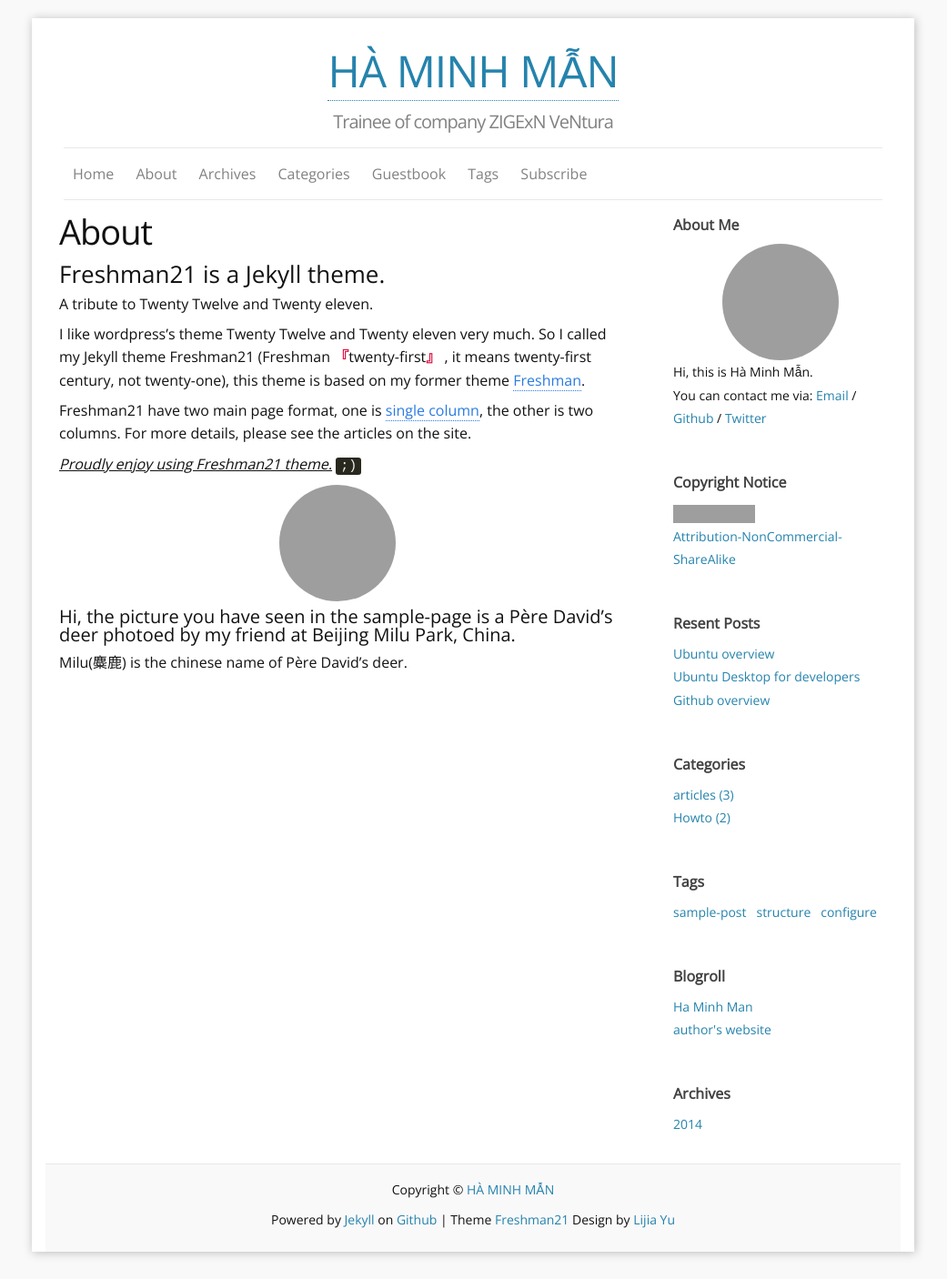
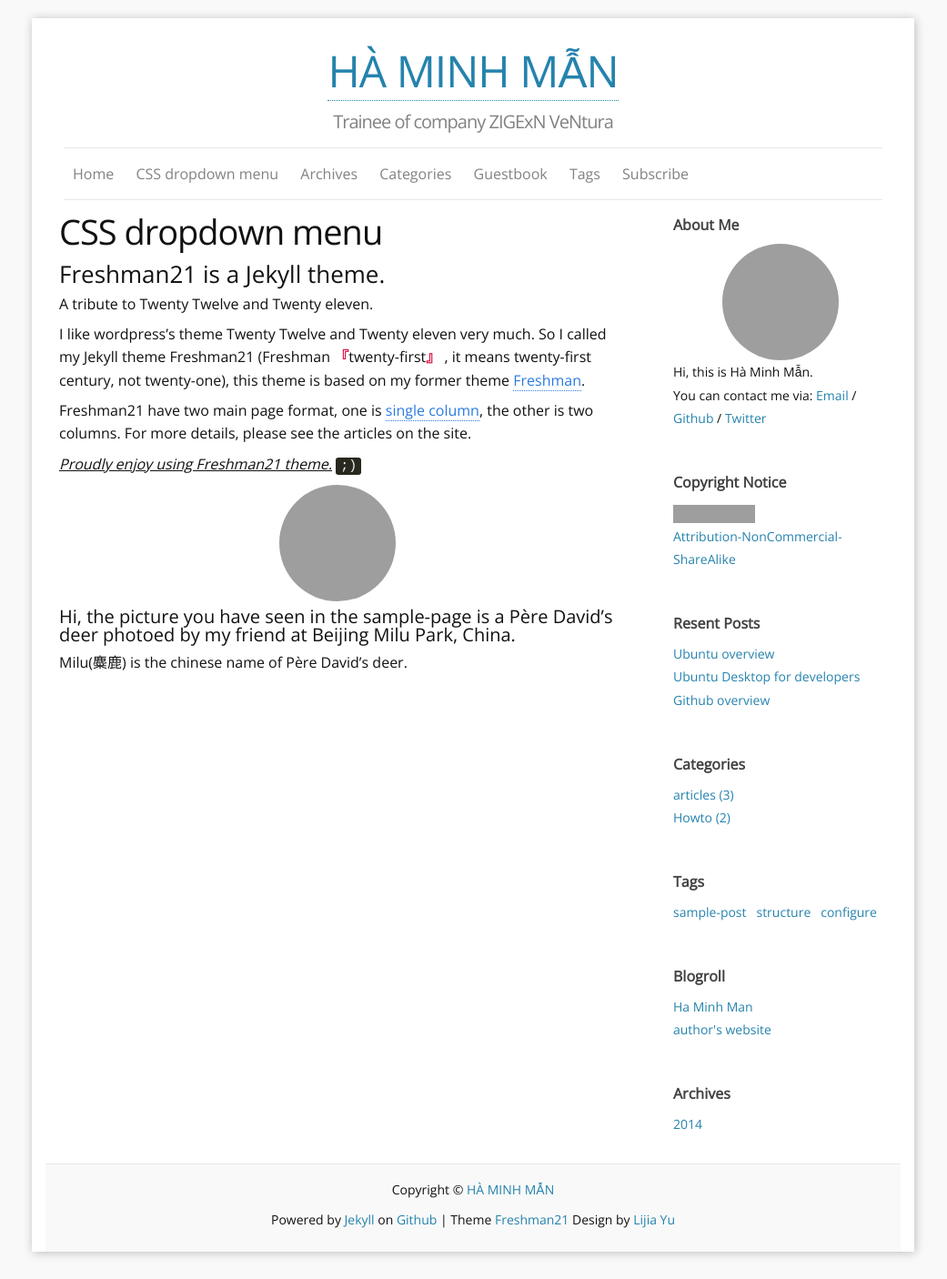
Before and after one commit to haminhman2011/haminhman2011.github.io, a Jekyll site: the page built from about.md, in a window 1280 px wide. Shown: the whole page at 91% size, without its empty margins (120-1161 px from the left). Built offline with Jekyll 4.4.1, drawn with Linux system fonts in a browser that asks for light colours; comment, search, counter and statistics services are not loaded; grey boxes are pictures that could not be loaded.

Commit message:
Update about.md

```diff
--- a/about.md
+++ b/about.md
@@ -1,6 +1,6 @@
 ---
 layout: page
-title: About
+title: CSS dropdown menu
 comments: yes
 permalink: /about/
 ---
```
